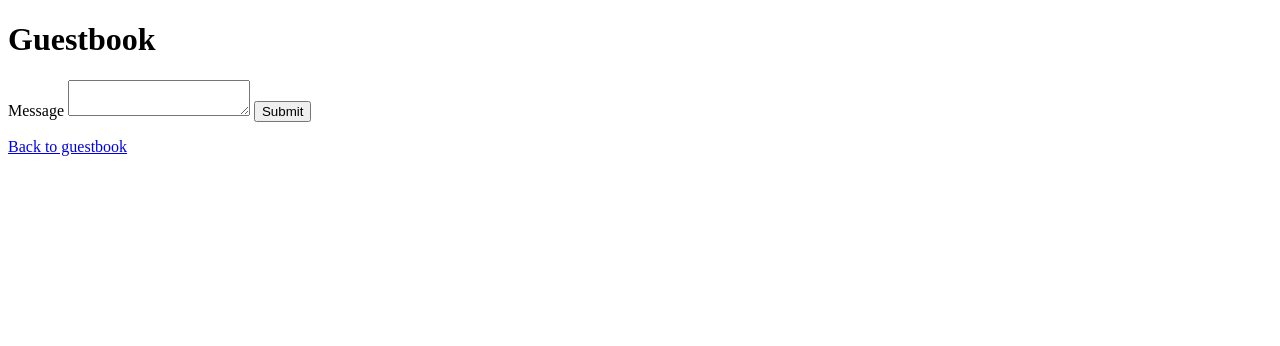
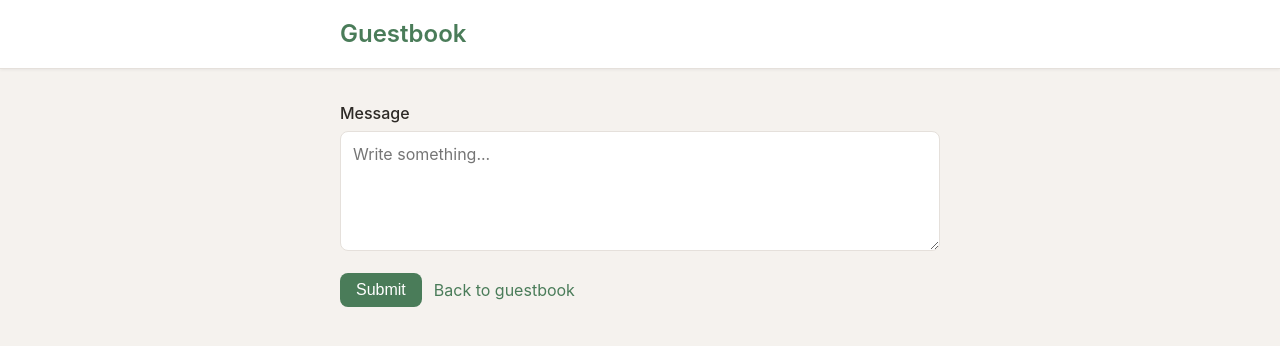
Before and after one commit to mahenzon/app-vulnarabilities-py, a FastAPI app: page /guestbook/add/ in a window 1280 px wide. Shown: the top 346 px of the page. Run offline with FastAPI, Linux system fonts and the light colour scheme.

Commit message:
add styles

```diff
--- a/xss-attack/templates/base.html
+++ b/xss-attack/templates/base.html
@@ -2,14 +2,105 @@
 <html lang="en">
 <head>
     <meta charset="UTF-8">
+    <meta name="viewport" content="width=device-width, initial-scale=1">
     <title>{% block title %}Guestbook{% endblock %}</title>
+    <style>
+        :root {
+            --bg: #f5f2ee;
+            --surface: #fff;
+            --text: #2d2a26;
+            --text-muted: #6b6560;
+            --accent: #4a7c59;
+            --accent-hover: #3d6a4a;
+            --border: #e5e0db;
+            --radius: 8px;
+            --shadow: 0 1px 3px rgba(0,0,0,0.06);
+        }
+        * { box-sizing: border-box; }
+        body {
+            margin: 0;
+            min-height: 100vh;
+            background: var(--bg);
+            color: var(--text);
+            font-family: -apple-system, BlinkMacSystemFont, "Segoe UI", Roboto, "Helvetica Neue", Arial, sans-serif;
+            font-size: 16px;
+            line-height: 1.5;
+        }
+        header {
+            background: var(--surface);
+            border-bottom: 1px solid var(--border);
+            padding: 1rem 0;
+            box-shadow: var(--shadow);
+        }
+        header h1 {
+            margin: 0;
+            font-size: 1.5rem;
+            font-weight: 600;
+            color: var(--accent);
+        }
+        .container {
+            max-width: 640px;
+            margin: 0 auto;
+            padding: 0 1.25rem;
+        }
+        main {
+            padding: 2rem 0 3rem;
+        }
+        a {
+            color: var(--accent);
+            text-decoration: none;
+        }
+        a:hover { text-decoration: underline; }
+        .card {
+            background: var(--surface);
+            border-radius: var(--radius);
+            padding: 1.25rem;
+            margin-bottom: 1rem;
+            border: 1px solid var(--border);
+            box-shadow: var(--shadow);
+        }
+        .card h2 { margin: 0 0 0.5rem; font-size: 1rem; font-weight: 600; color: var(--text-muted); }
+        .card p { margin: 0 0 0.5rem; }
+        .card small { font-size: 0.875rem; color: var(--text-muted); }
+        .btn {
+            display: inline-block;
+            background: var(--accent);
+            color: #fff !important;
+            padding: 0.5rem 1rem;
+            border-radius: var(--radius);
+            border: none;
+            font-size: 1rem;
+            cursor: pointer;
+            text-decoration: none !important;
+        }
+        .btn:hover { background: var(--accent-hover); text-decoration: none; }
+        label { display: block; font-weight: 500; margin-bottom: 0.35rem; }
+        textarea {
+            width: 100%;
+            min-height: 120px;
+            padding: 0.75rem;
+            border: 1px solid var(--border);
+            border-radius: var(--radius);
+            font-family: inherit;
+            font-size: 1rem;
+            resize: vertical;
+        }
+        textarea:focus { outline: none; border-color: var(--accent); box-shadow: 0 0 0 2px rgba(74,124,89,0.2); }
+        .form-actions { margin-top: 1rem; display: flex; gap: 0.75rem; align-items: center; flex-wrap: wrap; }
+        .nav-link { margin-top: 1.5rem; }
+    </style>
+    {% block extra_head %}{% endblock %}
 </head>
 <body>
     <header>
-        <h1>Guestbook</h1>
+        <div class="container">
+            <h1>Guestbook</h1>
+        </div>
     </header>
     <main>
-        {% block content %}{% endblock %}
+        <div class="container">
+            {% block content %}{% endblock %}
+        </div>
     </main>
 </body>
 </html>
--- a/xss-attack/templates/guestbook/add.html
+++ b/xss-attack/templates/guestbook/add.html
@@ -2,8 +2,10 @@
 {% block content %}
 <form method="post" action="{{ url_for('guestbook.add_message') }}">
     <label for="message">Message</label>
-    <textarea name="message" id="message" required></textarea>
-    <button type="submit">Submit</button>
+    <textarea name="message" id="message" required placeholder="Write something..."></textarea>
+    <div class="form-actions">
+        <button type="submit" class="btn">Submit</button>
+        <a href="{{ url_for('guestbook.index') }}">Back to guestbook</a>
+    </div>
 </form>
-<p><a href="{{ url_for('guestbook.index') }}">Back to guestbook</a></p>
 {% endblock %}
--- a/xss-attack/templates/guestbook/index.html
+++ b/xss-attack/templates/guestbook/index.html
@@ -1,11 +1,11 @@
 {% extends "base.html" %}
 {% block content %}
 {% for message in messages_for_render %}
-<div>
+<div class="card">
     <h2>Message #{{ message.number }}</h2>
     <p>{{ message.text | safe }}</p>
     <small>Created at {{ message.created_at }}</small>
 </div>
 {% endfor %}
-<p><a href="{{ url_for('guestbook.add_form') }}">Add message</a></p>
+<p class="nav-link"><a href="{{ url_for('guestbook.add_form') }}" class="btn">Add message</a></p>
 {% endblock %}
```
